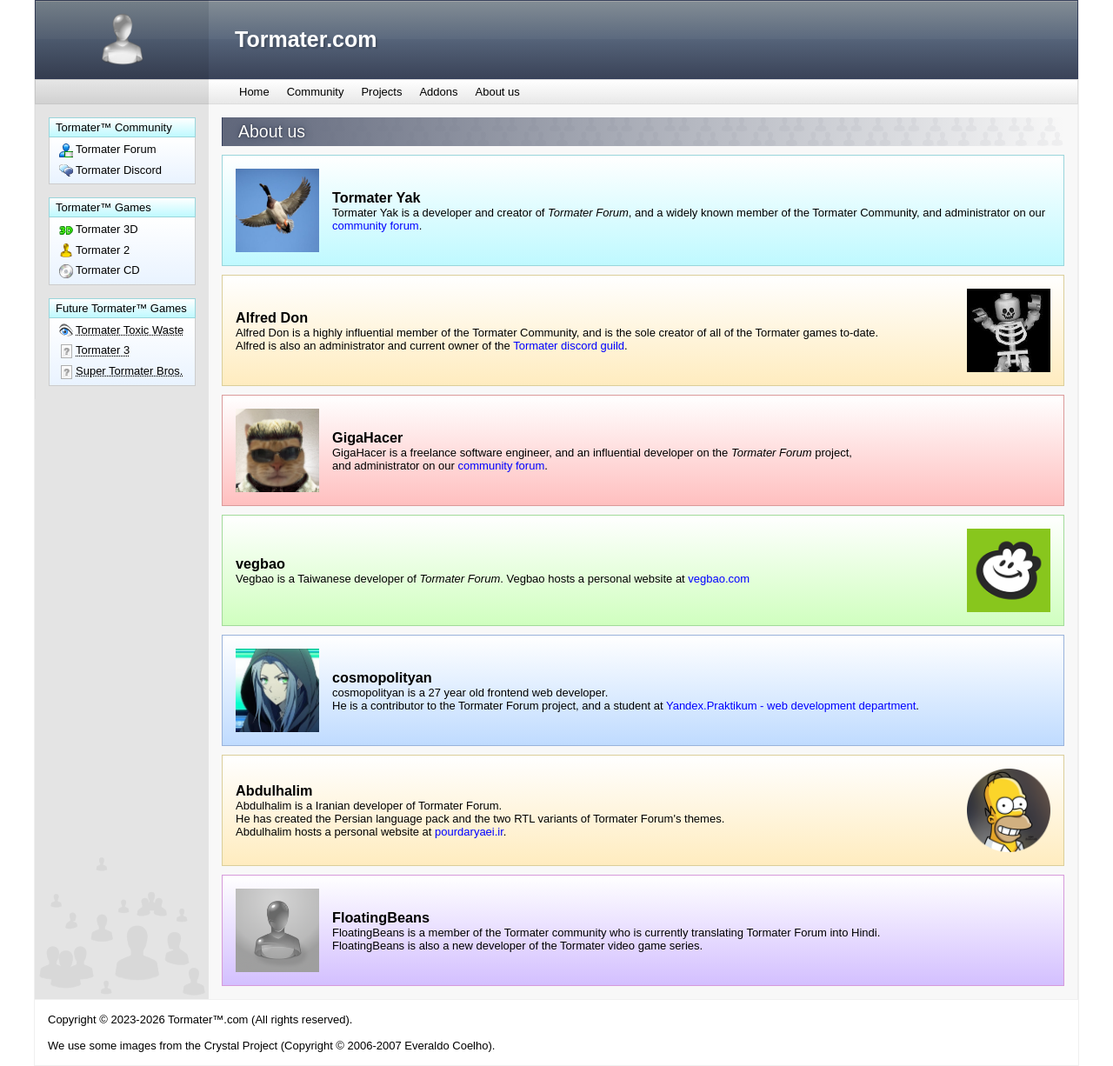
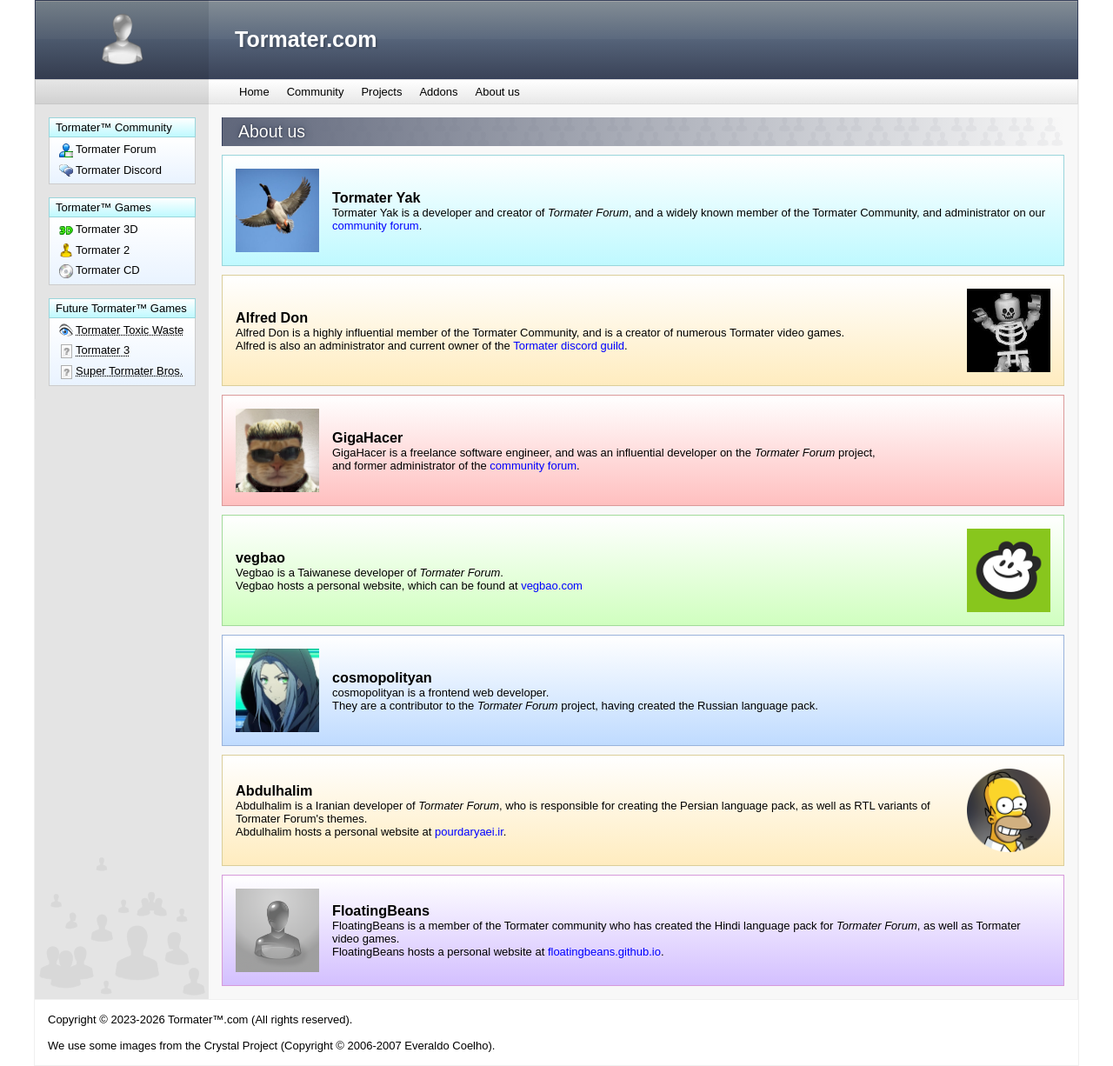
Before and after one commit to tormater/tormater.github.io, a Jekyll site: the page built from about.html, in a window 1280 px wide. Shown: the whole page at 87% size. Built offline with Jekyll 4.4.1, drawn with Linux system fonts in a browser that asks for light colours.

Commit message:
Update about.html

```diff
--- a/about.html
+++ b/about.html
@@ -15,7 +15,7 @@
 <div class="user_card card_yellow">
   <div>
     <b>Alfred Don</b><br>
-    <span>Alfred Don is a highly influential member of the Tormater Community, and is the sole creator of all of the Tormater games to-date.</span><br>
+    <span>Alfred Don is a highly influential member of the Tormater Community, and is a creator of numerous Tormater video games.</span><br>
     <span>Alfred is also an administrator and current owner of the <a href="https://discord.gg/zbQUz6XeHS">Tormater discord guild</a>.</span>
   </div>
   <img src="assets/images/users/don.png" alt="Alfred Don" class="user_card_r">
@@ -25,14 +25,14 @@
   <img src="assets/images/users/hacer.png" alt="GigaHacer">
   <div>
     <b>GigaHacer</b><br>
-    <span>GigaHacer is a freelance software engineer, and an influential developer on the <em>Tormater Forum</em> project,<br> and administrator on our <a href="http://forum.tormater.com">community forum</a>.<br></span>
+    <span>GigaHacer is a freelance software engineer, and was an influential developer on the <em>Tormater Forum</em> project,<br> and former administrator of the <a href="http://forum.tormater.com">community forum</a>.<br></span>
   </div>
 </div>
 
 <div class="user_card card_green">
   <div>
     <b>vegbao</b><br>
-    <span>Vegbao is a Taiwanese developer of <em>Tormater Forum</em>. Vegbao hosts a personal website at <a href="https://vegbao.com/">vegbao.com</a></span>
+    <span>Vegbao is a Taiwanese developer of <em>Tormater Forum</em>.<br>Vegbao hosts a personal website, which can be found at <a href="https://vegbao.com/">vegbao.com</a></span>
   </div>
   <img src="assets/images/users/vegbao.png" alt="Vegbao" class="user_card_r">
 </div>
@@ -41,14 +41,14 @@
   <img src="assets/images/users/cosmopolityan.png" alt="Cosmoplityan">
   <div>
     <b>cosmopolityan</b><br>
-    <span>cosmopolityan is a 27 year old frontend web developer. <br>He is a contributor to the Tormater Forum project, and a student at <a rel="nofollow" href="https://practicum.yandex.ru/web/">Yandex.Praktikum - web development department</a>.</span>
+    <span>cosmopolityan is a frontend web developer. <br>They are a contributor to the <em>Tormater Forum</em> project, having created the Russian language pack.</span>
   </div>
 </div>
 
 <div class="user_card card_yellow">
   <div>
     <b>Abdulhalim</b><br>
-    <span>Abdulhalim is a Iranian developer of Tormater Forum.<br>He has created the Persian language pack and the two RTL variants of Tormater Forum's themes.<br>Abdulhalim hosts a personal website at <a href="https://pourdaryaei.ir/">pourdaryaei.ir</a>.</span>
+    <span>Abdulhalim is a Iranian developer of <em>Tormater Forum</em>, who is responsible for creating the Persian language pack, as well as RTL variants of Tormater Forum's themes.<br>Abdulhalim hosts a personal website at <a href="https://pourdaryaei.ir/">pourdaryaei.ir</a>.</span>
   </div>
   <img src="assets/images/users/abdulhalim.png" alt="Abdulhalim" class="user_card_r">
 </div>
@@ -57,6 +57,6 @@
   <img src="assets/images/users/floatingbeans.png" alt="FloatingBeans">
   <div>
     <b>FloatingBeans</b><br>
-    <span>FloatingBeans is a member of the Tormater community who is currently translating Tormater Forum into Hindi.<br>FloatingBeans is also a new developer of the Tormater video game series.</span>
+    <span>FloatingBeans is a member of the Tormater community who has created the Hindi language pack for <em>Tormater Forum</em>, as well as Tormater video games.<br>FloatingBeans hosts a personal website at <a href="https://floatingbeans.github.io/">floatingbeans.github.io</a>.</span>
   </div>
 </div>
```
